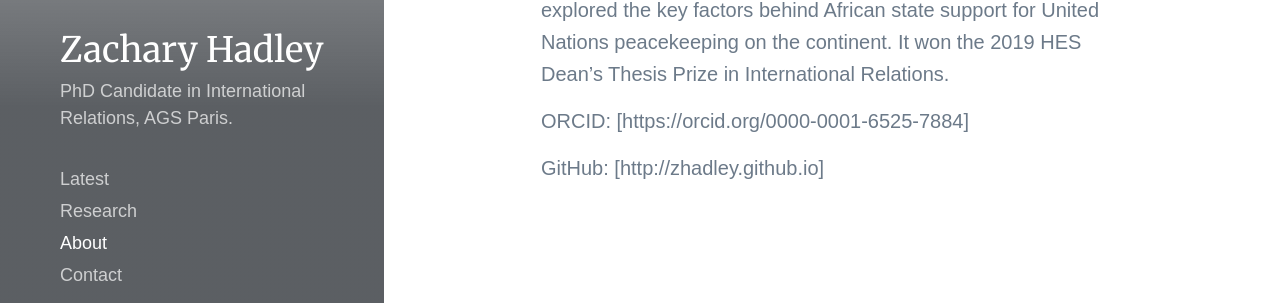
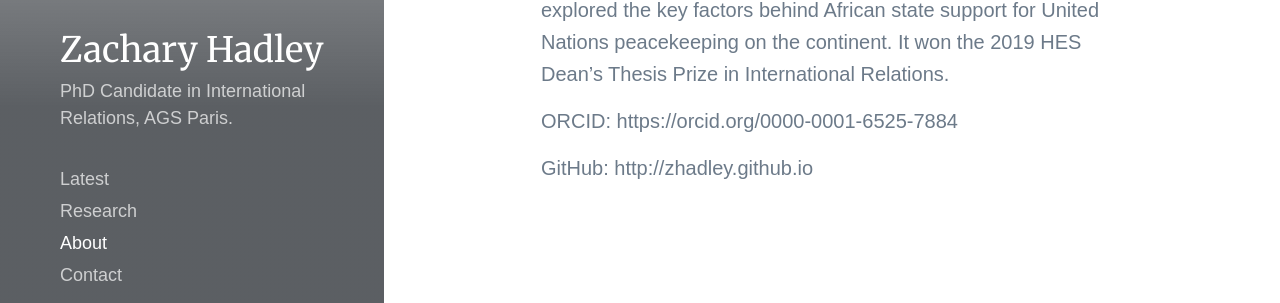
Before and after one commit to zhadley/zhadley.github.io, a Jekyll site: the page built from _pages/about.md, in a window 1280 px wide and 900 px high, scrolled down 737 px. Shown: the part 523-826 px from the top of the window. Built offline with Jekyll 4.4.1, drawn with Linux system fonts in a browser that asks for light colours; nearby versions of some CDN libraries; some web fonts are replaced.

```diff
--- a/_pages/about.md
+++ b/_pages/about.md
@@ -13,6 +13,6 @@ I graduated from Harvard with an ALM in IR and worked as a research assistant at
 
 My thesis research, "African Spaghetti Bowl: Assessing State Rationales in African Peacekeeping Operations, 1999-2016," explored the key factors behind African state support for United Nations peacekeeping on the continent. It won the 2019 HES Dean's Thesis Prize in International Relations.
 
-ORCID: [https://orcid.org/0000-0001-6525-7884]
+ORCID: https://orcid.org/0000-0001-6525-7884
 
-GitHub: [http://zhadley.github.io]
+GitHub: http://zhadley.github.io
```
